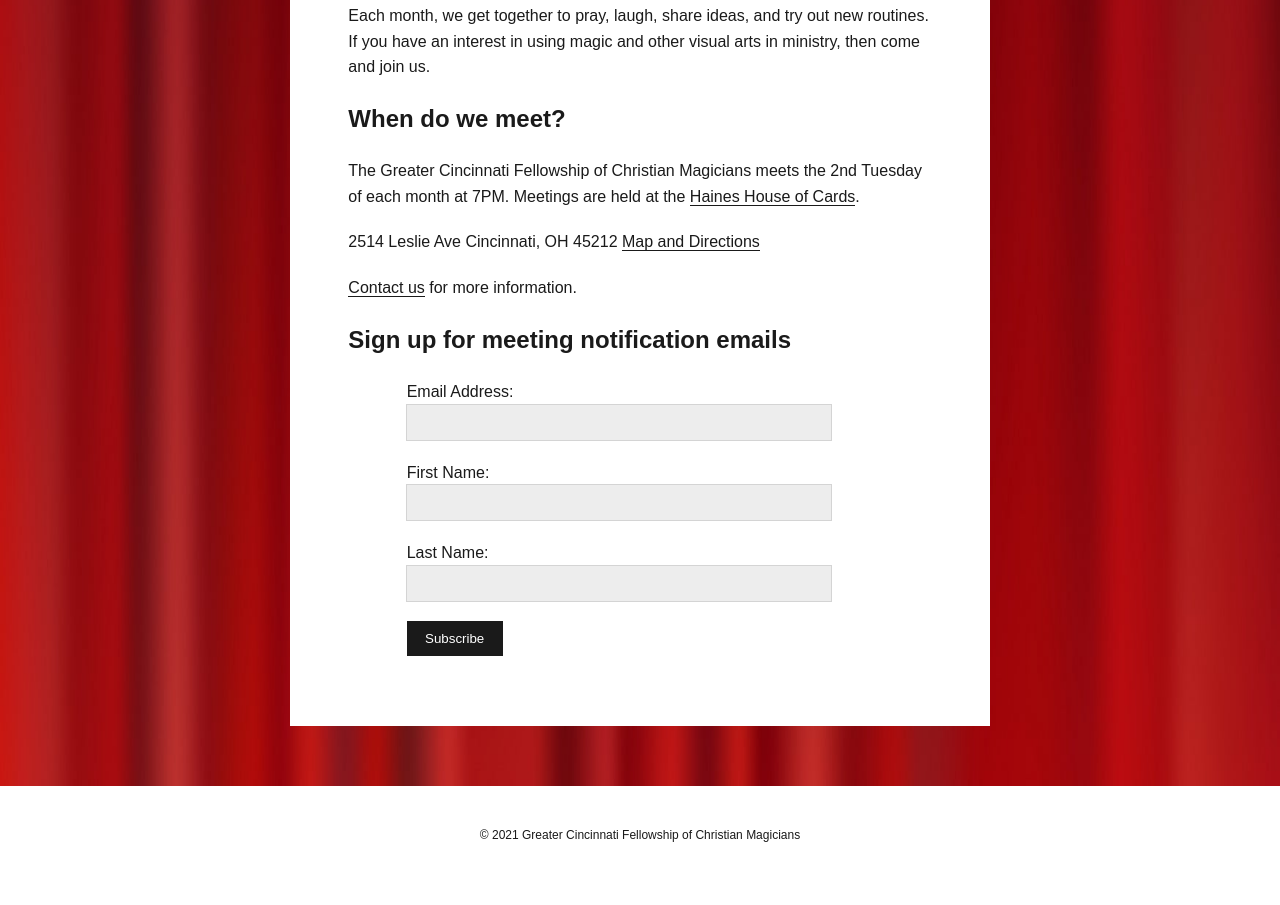
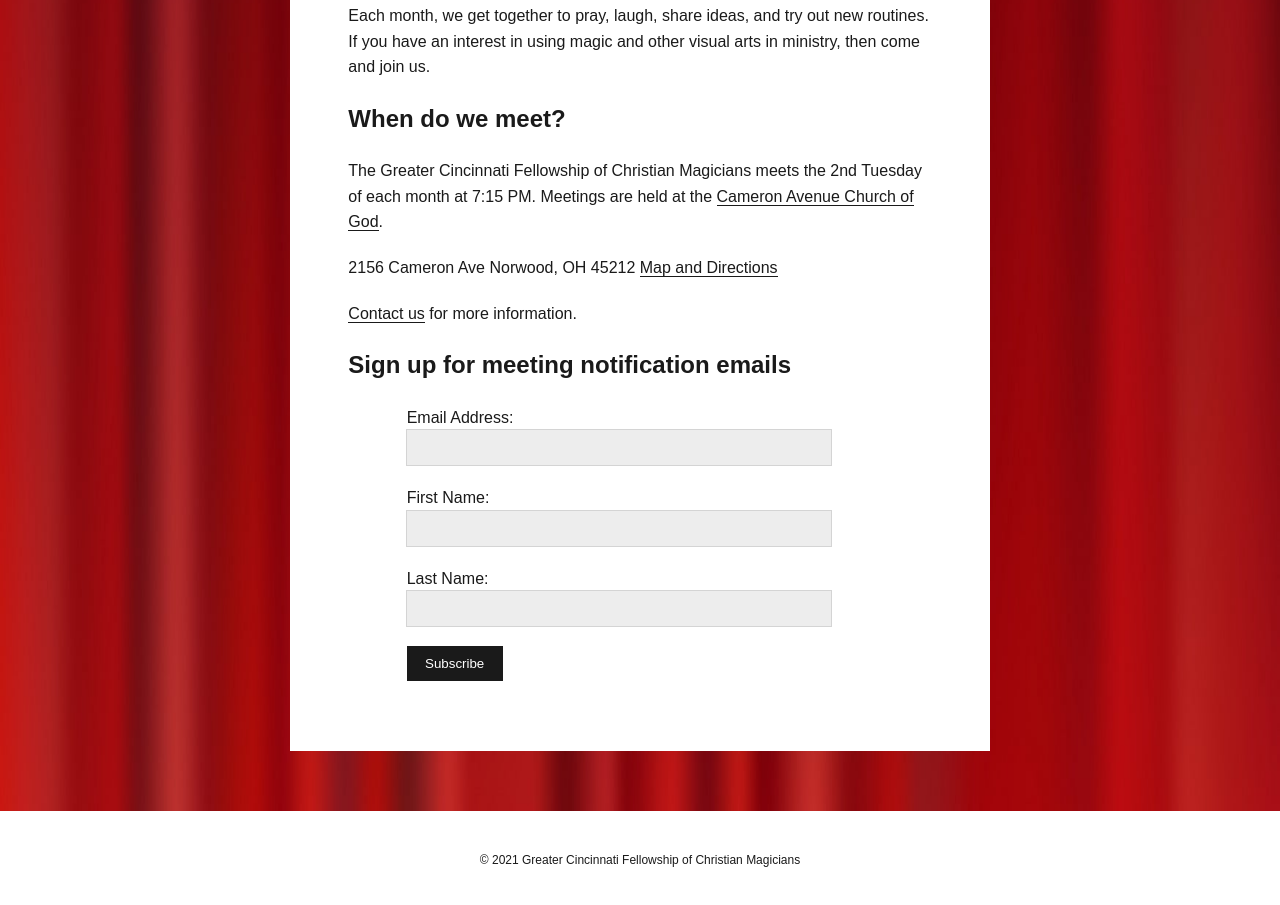
Before and after one commit to magicalbrad/cincyfcm, an Eleventy site: page source/index.md in a window 1280 px wide. Shown: the part 1070-1975 px from the top of the page. Built offline with nearby package versions, Linux system fonts and the light colour scheme; Eleventy itself is replaced by a stand-in of ours; files that its build step writes are made by us from their sources; a script that the page names is missing.

Commit message:
Update index.md

```diff
--- a/source/index.md
+++ b/source/index.md
@@ -21,11 +21,11 @@ Each month, we get together to pray, laugh, share ideas, and try out new routine
 
 ## When do we meet?
 
-The Greater Cincinnati Fellowship of Christian Magicians meets the 2nd Tuesday of each month at 7PM. Meetings are held at the [Haines House of Cards](http://hainesmagicshop.com/).
+The Greater Cincinnati Fellowship of Christian Magicians meets the 2nd Tuesday of each month at 7:15 PM. Meetings are held at the [Cameron Avenue Church of God](https://www.cameronavenuecog.org/).
 
-2514 Leslie Ave
-Cincinnati, OH 45212
-[Map and Directions](https://www.google.com/maps/place/Haines+House+of+Cards+Inc/@39.1564531,-84.4494936,17z/data=!3m1!4b1!4m5!3m4!1s0x8841b2853e519809:0x7eab092e40b4bd3a!8m2!3d39.1564531!4d-84.4473049">)
+2156 Cameron Ave
+Norwood, OH 45212
+[Map and Directions](https://www.google.com/maps/dir/38.9933135,-84.6189681/2156+Cameron+Ave,+Cincinnati,+OH+45212/@39.063378,-84.6134698,12z/data=!3m1!4b1!4m9!4m8!1m1!4e1!1m5!1m1!1s0x8841b28cef5389fd:0xc9df1035b768a0ec!2m2!1d-84.4576094!2d39.1546998)
 
 [Contact us](/contact/) for more information.
 
```
